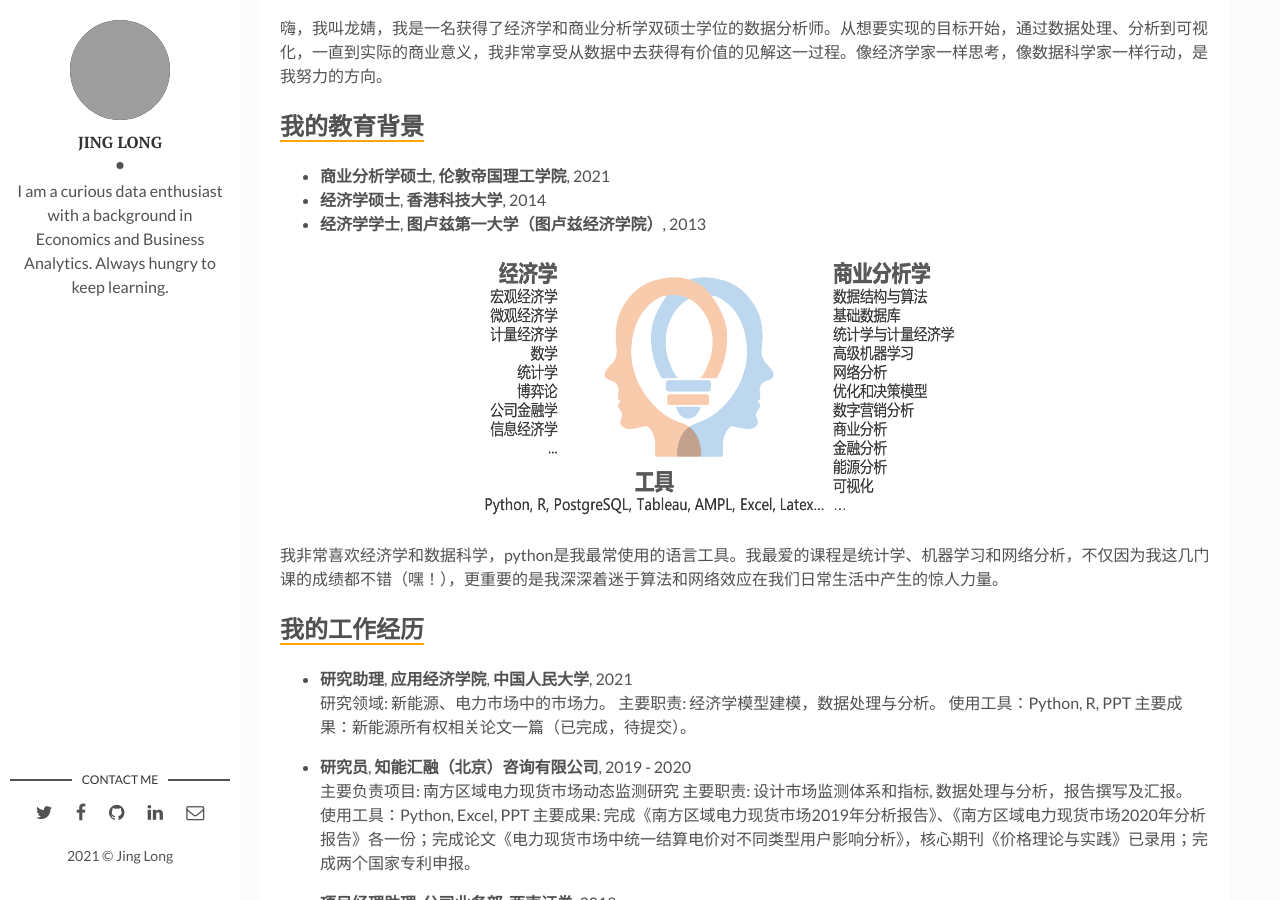
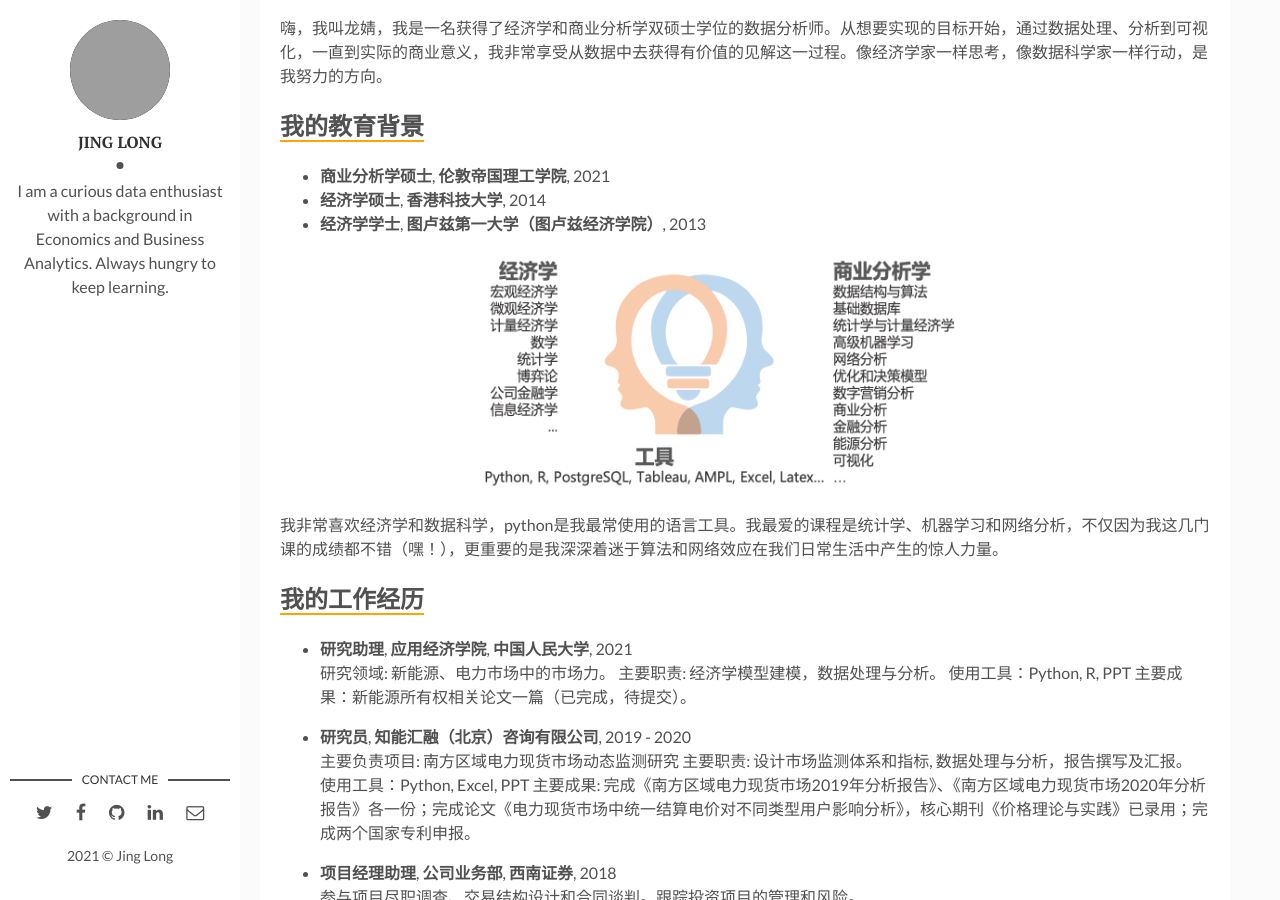
Before and after one commit to jing042323/jing-long, a Jekyll site: the page built from _posts/2021-09-06-about-me.markdown, in a window 1280 px wide and 900 px high, scrolled down 2340 px. Built offline with Jekyll 4.4.1, drawn with Linux system fonts in a browser that asks for light colours; comment, search, counter and statistics services are not loaded; grey boxes are pictures that could not be loaded.

Commit message:
update aboutme

```diff
--- a/_posts/2021-09-06-about-me.markdown
+++ b/_posts/2021-09-06-about-me.markdown
@@ -65,7 +65,7 @@ Btw, I am good at making travel plans. I’d love to share if you need any trip
 - **经济学学士**, **图卢兹第一大学（图卢兹经济学院）**, 2013
 
 <p align="center">
-<img src="{{site.baseurl}}/assets/img/education_chinese.png" height="275" width="700" />
+<img src="{{site.baseurl}}/assets/img/education_chinese.png" height="245" width="700" />
 </p>
 
 我非常喜欢经济学和数据科学，python是我最常使用的语言工具。我最爱的课程是统计学、机器学习和网络分析，不仅因为我这几门课的成绩都不错（嘿！），更重要的是我深深着迷于算法和网络效应在我们日常生活中产生的惊人力量。
```
